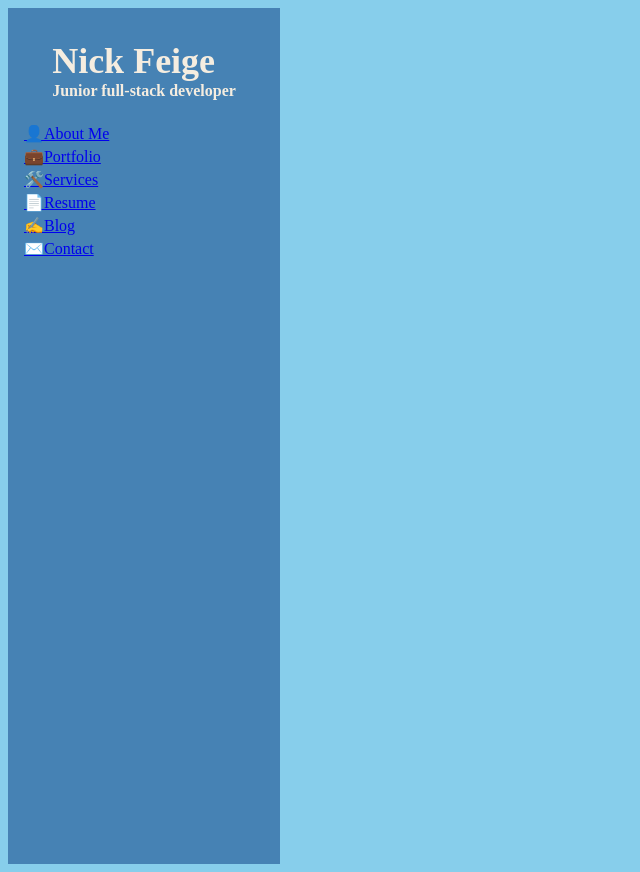
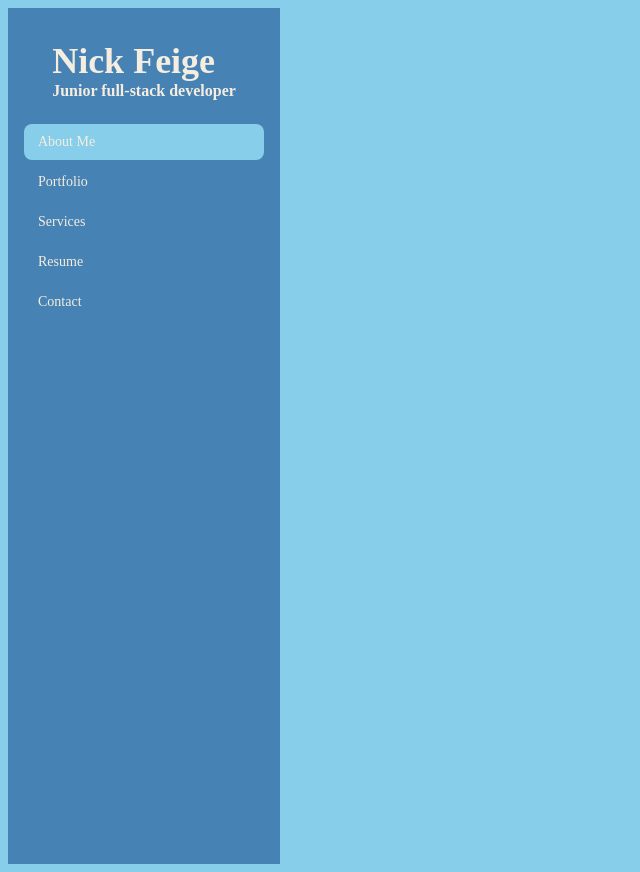
Before and after one commit to NickFeige/nick-website, a React (Vite) app: page / in a window 1280 px wide. Shown: the whole page, without its empty margins (0-640 px from the left). Built offline with nearby package versions, Linux system fonts and the light colour scheme.

Commit message:
Added navigation items to sidebar

```diff
--- a/src/App.css
+++ b/src/App.css
@@ -3,18 +3,12 @@
   --light-blue:#87CEEB;
   --steel-blue:#4682B4;
   --cream:#f5ede0;
+  --dodger-blue: #1E90FF;
 
 }
 
 body{
   background-color: var(--light-blue);
-}
-title{
-  font-size: clamp(1rem, 2vw, 1.3rem);
-  letter-spacing: 0.04em;
-  white-space: nowrap;
-  flex-shrink: 0;
-
 }
 .sidebar{
 
@@ -49,20 +43,28 @@ title{
   gap: 4px;
 
 }
-.sidebar-link:hover {
-  background-color: #334155;
-  color: #f1f5f9;
-}
-.sidebar-icon {
-  font-size: 16px;
-  width: 20px;
-  text-align: center;
-}
-.sidebar-link--active {
-  background-color: #10b981;
-  color: #ffffff;
+.sidebar-link {
+  display: flex;
+  align-items: center;
+  gap: 12px;
+  padding: 10px 14px;
+  border-radius: 8px;
+  color: var(--cream);
+  text-decoration: none;
+  font-size: 14px;
+  font-weight: 500;
+  transition: background-color 0.15s, color 0.15s;
 }
 .sidebar-link:hover {
-  background-color: #334155;
-  color: #f1f5f9;
+  background-color:var(--cream);
+  color:var(--light-blue);
 }
+
+.sidebar-link--active {
+  background-color: var(--light-blue);
+  color: var(--cream);
+}
+.sidebar-link:hover {
+  background-color: var(--cream);
+  color: var(--dodger-blue);
+}
--- a/src/App.tsx
+++ b/src/App.tsx
@@ -3,16 +3,14 @@ import { useState } from 'react';
 import "./App.css";
 interface NavItem {
   label: string;
-  icon: string;
-  href: string;
+
 }
 const navItems: NavItem[] = [
-  { label: 'About Me',  icon: '👤', href: '#about'     },
-  { label: 'Portfolio', icon: '💼', href: '#portfolio'  },
-  { label: 'Services',  icon: '🛠️', href: '#services'   },
-  { label: 'Resume',    icon: '📄', href: '#resume'     },
-  { label: 'Blog',      icon: '✍️', href: '#blog'       },
-  { label: 'Contact',   icon: '✉️', href: '#contact'    },
+  { label: 'About Me'},
+  { label: 'Portfolio'},
+  { label: 'Services'},
+  { label: 'Resume'},
+  { label: 'Contact'},
 ];
 
 
@@ -22,7 +20,7 @@ export default function HomePage() {
     <aside className="sidebar">
 
 
-    <div className="title">
+    <div>
       <h1  className="sidebar-name">Nick Feige</h1>
       <p className="sidebar-title">Junior full-stack developer </p>
     </div>
@@ -30,11 +28,11 @@ export default function HomePage() {
       {navItems.map((item) => (
        <a
             key={item.label}
-            href={item.href}
-            className={`sidebar-link ${active === item.label ? 'sidebar__link--active' : ''}`}
+
+            className={`sidebar-link ${active === item.label ? 'sidebar-link--active' : ''}`}
             onClick={() => setActive(item.label)}
           >
-            <span className="sidebar__icon">{item.icon}</span>
+
             {item.label}
           </a>
         ))}
```
